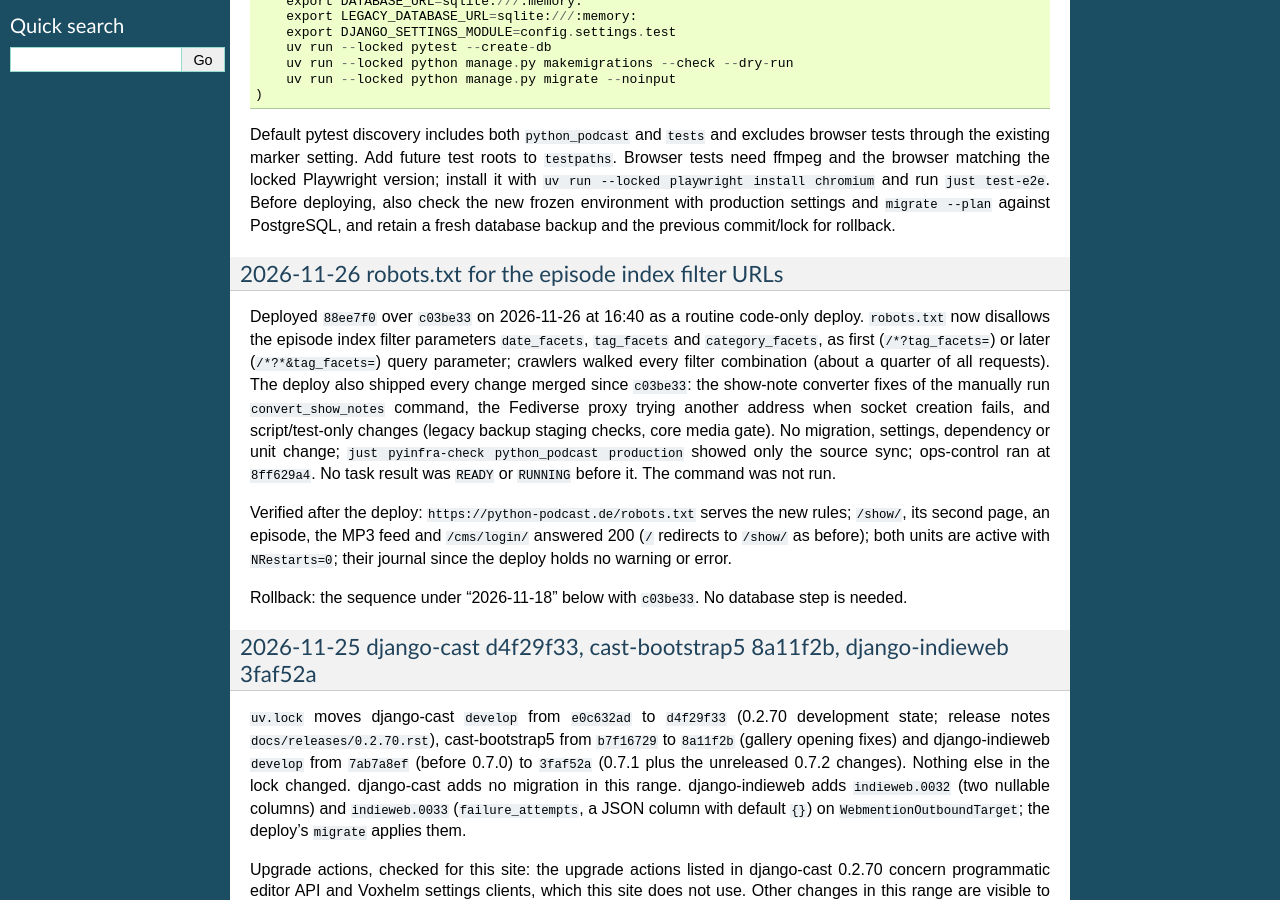
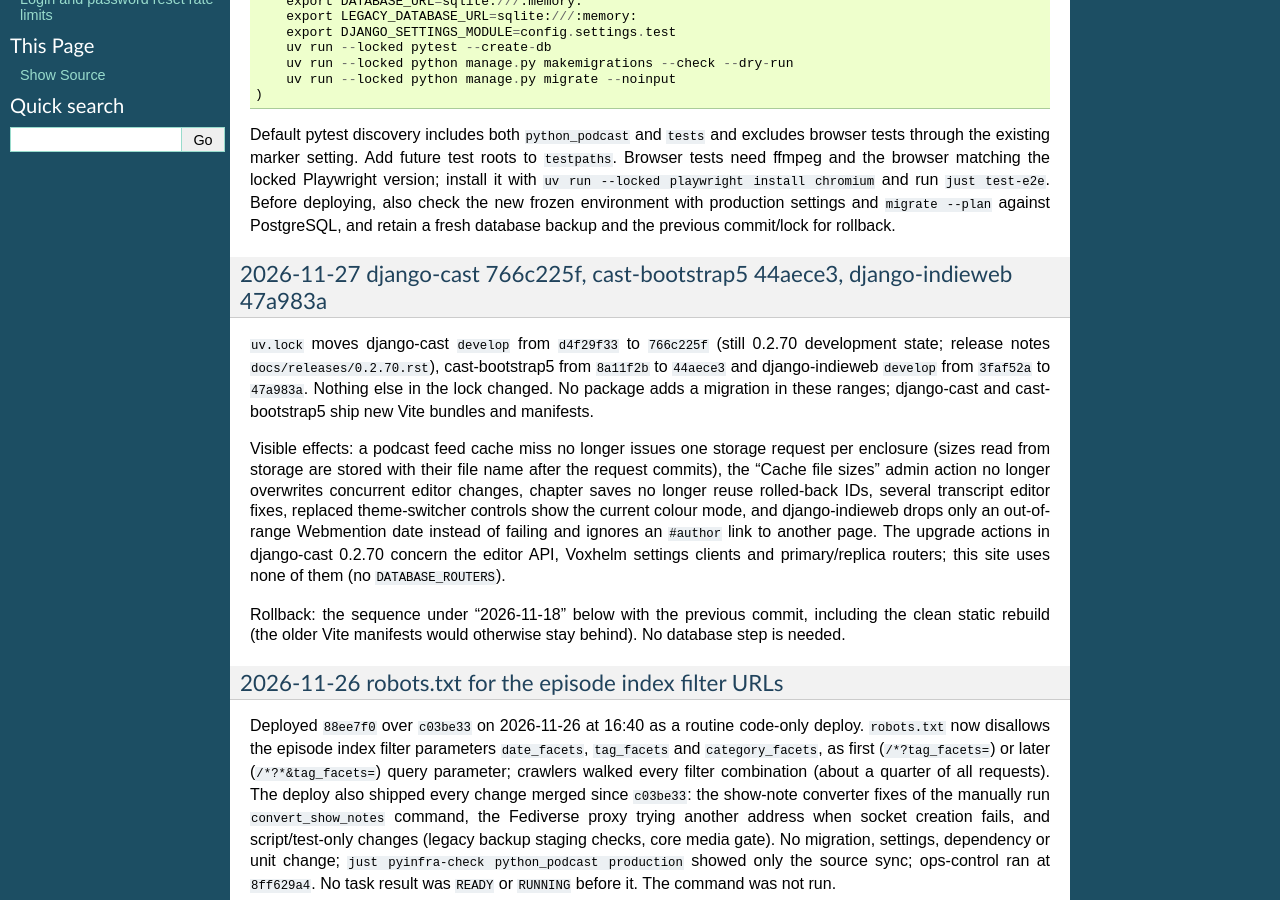
Before and after one commit to ephes/python-podcast, a Sphinx documentation site: the page built from docs/deploy.rst, in a window 1280 px wide and 900 px high, scrolled down 1149 px. Built offline with Sphinx 7.4.7, drawn with Linux system fonts in a browser that asks for light colours; some of the changed text lies outside the part shown.

Commit message:
Relock django-cast 766c225f, cast-bootstrap5 44aece3 and django-indieweb 47a983a
Uncached podcast feeds stop asking the media storage for every enclosure
size, and the scout round 224 fixes of the three packages come along. No
migration; the deploy history documents the rollback.

```diff
--- a/docs/deploy.rst
+++ b/docs/deploy.rst
@@ -74,6 +74,31 @@ locked Playwright version; install it with ``uv run --locked playwright install
 chromium`` and run ``just test-e2e``. Before deploying, also check the new frozen
 environment with production settings and ``migrate --plan`` against PostgreSQL,
 and retain a fresh database backup and the previous commit/lock for rollback.
+
+2026-11-27 django-cast 766c225f, cast-bootstrap5 44aece3, django-indieweb 47a983a
+~~~~~~~~~~~~~~~~~~~~~~~~~~~~~~~~~~~~~~~~~~~~~~~~~~~~~~~~~~~~~~~~~~~~~~~~~~~~~~~~~~
+
+``uv.lock`` moves django-cast ``develop`` from ``d4f29f33`` to ``766c225f``
+(still 0.2.70 development state; release notes ``docs/releases/0.2.70.rst``),
+cast-bootstrap5 from ``8a11f2b`` to ``44aece3`` and django-indieweb
+``develop`` from ``3faf52a`` to ``47a983a``. Nothing else in the lock changed.
+No package adds a migration in these ranges; django-cast and cast-bootstrap5
+ship new Vite bundles and manifests.
+
+Visible effects: a podcast feed cache miss no longer issues one storage
+request per enclosure (sizes read from storage are stored with their file
+name after the request commits), the "Cache file sizes" admin action no
+longer overwrites concurrent editor changes, chapter saves no longer reuse
+rolled-back IDs, several transcript editor fixes, replaced theme-switcher
+controls show the current colour mode, and django-indieweb drops only an
+out-of-range Webmention date instead of failing and ignores an ``#author``
+link to another page. The upgrade actions in django-cast 0.2.70 concern the
+editor API, Voxhelm settings clients and primary/replica routers; this site
+uses none of them (no ``DATABASE_ROUTERS``).
+
+Rollback: the sequence under "2026-11-18" below with the previous commit,
+including the clean static rebuild (the older Vite manifests would otherwise
+stay behind). No database step is needed.
 
 2026-11-26 robots.txt for the episode index filter URLs
 ~~~~~~~~~~~~~~~~~~~~~~~~~~~~~~~~~~~~~~~~~~~~~~~~~~~~~~~
```
Also changed, not shown: CHANGELOG.rst (+11 -0 lines), 1 other file.
